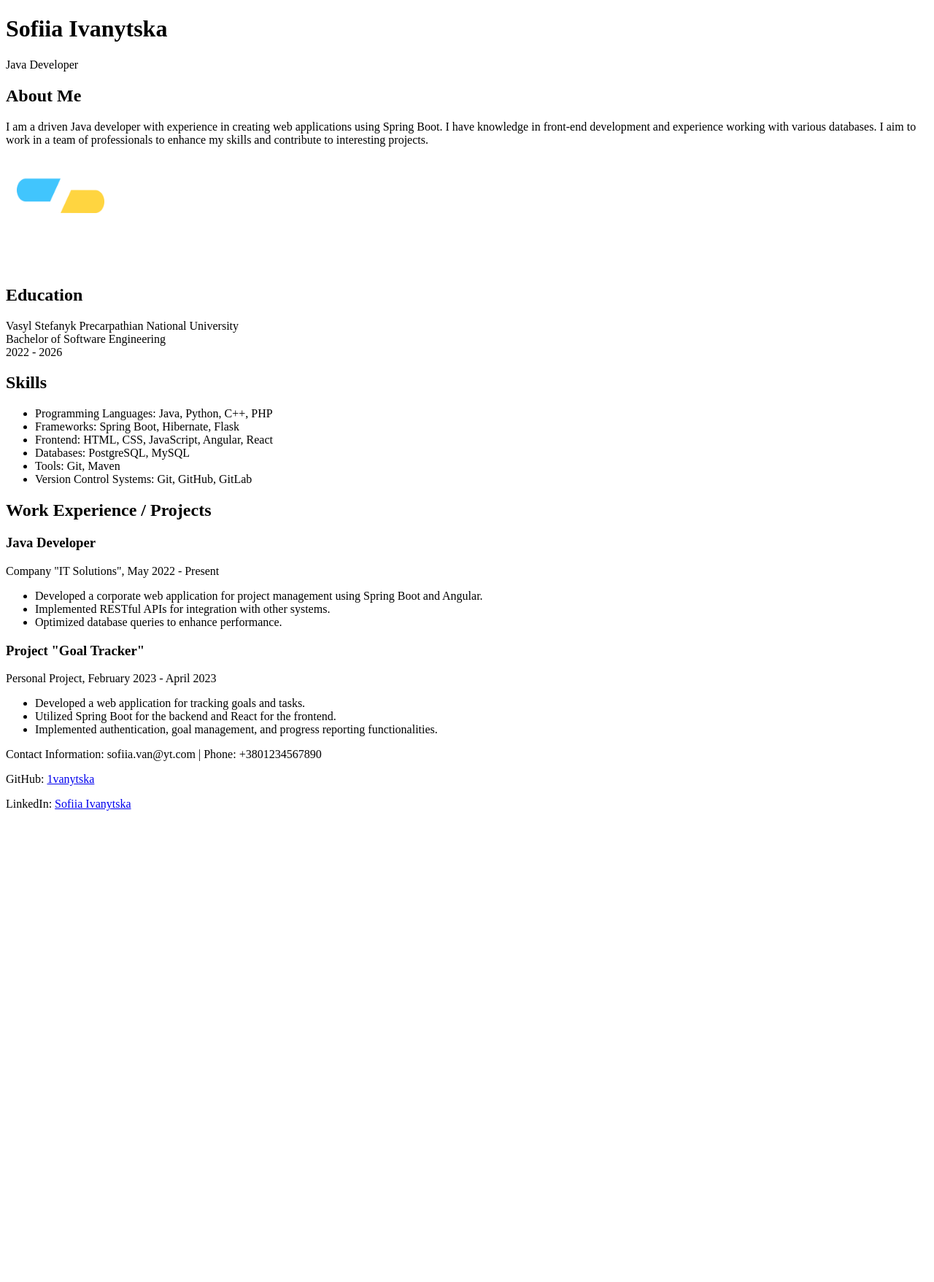
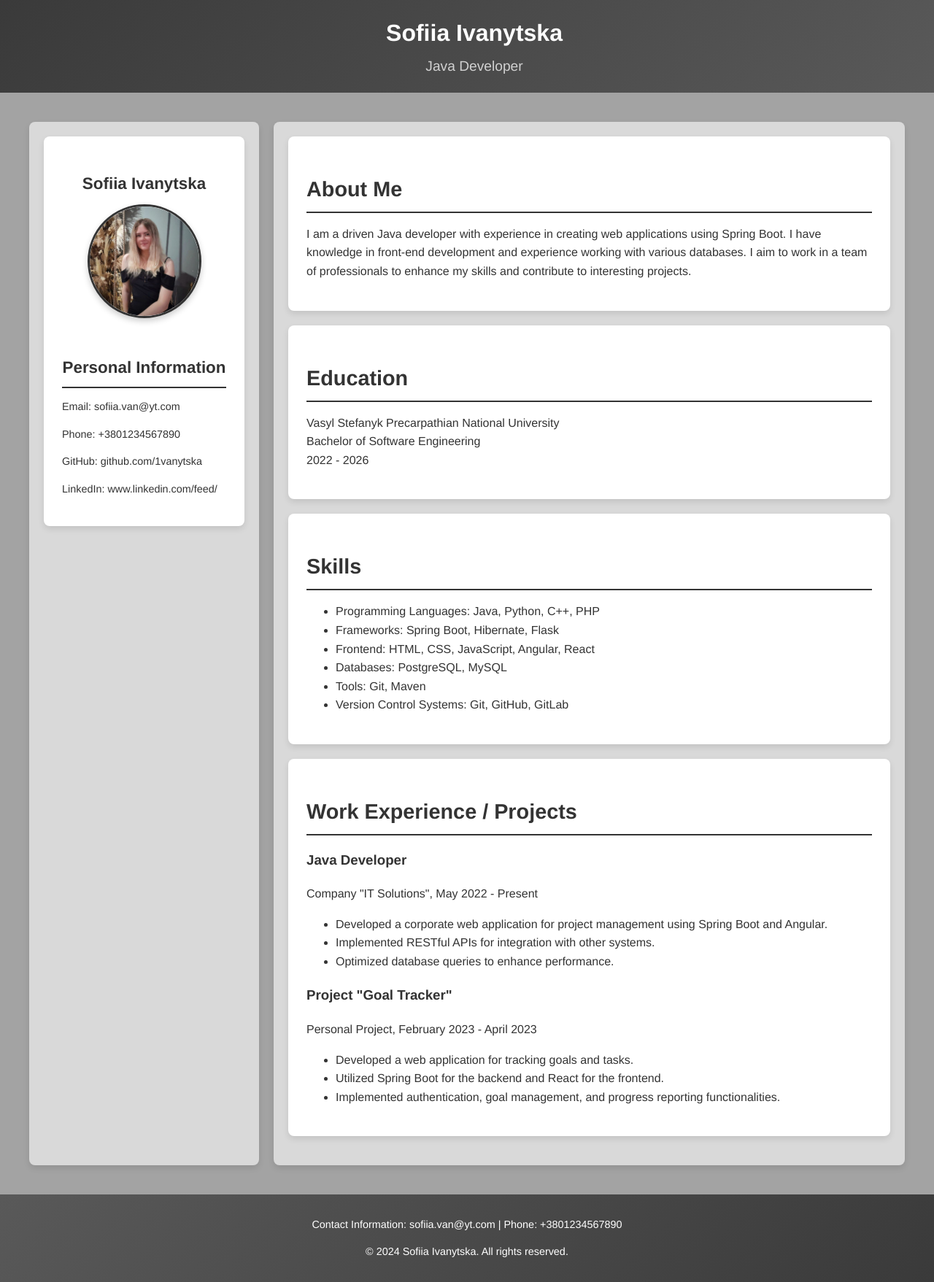
Before and after one commit to 1vanytska/flask-app-lab, a Flask app: page /resume in a window 1280 px wide. Shown: the whole page at 73% size. Before the commit the page ends 1111 px from the top, so only its background shows below. Run offline with Flask 3, Linux system fonts and the light colour scheme.

Commit message:
Add styles

```diff
--- /dev/null
+++ b/static/styles/styles.css
@@ -0,0 +1,165 @@
+body {
+    font-family: 'Helvetica Neue', Arial, sans-serif;
+    line-height: 1.6;
+    margin: 0;
+    padding: 0;
+    background: #a3a3a3;
+    color: #333;
+}
+
+header {
+    background: linear-gradient(135deg, #3a3a3a, #595959);
+    color: #fff;
+    padding: 20px 0;
+    text-align: center;
+}
+
+.header-content {
+    display: flex;
+    align-items: center;
+    justify-content: center;
+}
+
+.header-text {
+    margin-left: 20px;
+}
+
+header h1 {
+    margin: 0;
+    font-size: 2em;
+    font-weight: bold;
+}
+
+header p {
+    margin: 5px 0 0;
+    font-size: 1.2em;
+    color: #d1d1d1;
+}
+
+.container {
+    display: flex;
+    max-width: 1200px;
+    margin: 20px auto;
+    padding: 20px;
+    gap: 20px;
+}
+
+.sidebar {
+    flex: 1;
+    background: #d9d9d9;
+    border-radius: 8px;
+    padding: 20px;
+    box-shadow: 0 4px 8px rgba(0, 0, 0, 0.1);
+    text-align: center;
+}
+
+.sidebar h2, .sidebar p {
+    text-align: left;
+}
+
+.sidebar p {
+    font-size: 0.9em;
+    color: #333;
+}
+
+.sidebar h1 {
+    font-size: 1.4em;
+    margin-bottom: 10px;
+}
+
+.sidebar h1.personal-info::after {
+    content: '';
+    display: block;
+    width: 100%;
+    height: 2px;
+    background: #333;
+    margin-top: 8px;
+}
+
+.sidebar .contact-info::after {
+    content: '';
+    display: none;
+}
+
+.sidebar a {
+    color: #333;
+    text-decoration: none;
+}
+
+.sidebar a:hover {
+    text-decoration: underline;
+}
+
+.content {
+    flex: 3;
+    background: #d9d9d9;
+    border-radius: 8px;
+    padding: 20px;
+    box-shadow: 0 4px 8px rgba(0, 0, 0, 0.1);
+}
+
+.profile-photo {
+    width: 150px;
+    height: 150px;
+    border-radius: 50%;
+    object-fit: cover;
+    border: 3px solid #333;
+    box-shadow: 0 4px 8px rgba(0, 0, 0, 0.2);
+    margin-bottom: 20px;
+}
+
+footer {
+    background: linear-gradient(135deg, #595959, #3a3a3a);
+    color: #fff;
+    text-align: center;
+    padding: 15px 0;
+    font-size: 0.9em;
+}
+
+section {
+    background: #fff;
+    border-radius: 8px;
+    box-shadow: 0 4px 8px rgba(0, 0, 0, 0.1);
+    padding: 25px;
+    margin-bottom: 20px;
+}
+
+h2 {
+    color: #333;
+    border-bottom: 2px solid #333;
+    padding-bottom: 8px;
+    margin-bottom: 15px;
+    font-size: 1.8em;
+}
+
+section {
+    box-shadow: 0 4px 8px rgba(0, 0, 0, 0.1);
+}
+
+@media (max-width: 768px) {
+    .container {
+        flex-direction: column;
+    }
+
+    .sidebar {
+        margin-bottom: 20px;
+    }
+
+    .header-content {
+        flex-direction: column;
+    }
+
+    .header-text {
+        margin-left: 0;
+    }
+}
+
+a {
+    color: #333;
+    text-decoration: none;
+}
+
+a:hover {
+    color: #333;
+    text-decoration: underline;
+}
--- a/templates/resume.html
+++ b/templates/resume.html
@@ -4,31 +4,40 @@
     <meta charset="UTF-8">
     <meta name="viewport" content="width=device-width, initial-scale=1.0">
     <title>My Resume</title>
-    <link rel="stylesheet" href="/static/style/style.css">
+    <link rel="stylesheet" href="/static/styles/styles.css">
 </head>
 <body>
     <header>
+        <div class="header-content">
+            <div class="header-text">
                 <h1>Sofiia Ivanytska</h1>
                 <p>Java Developer</p>
+            </div>
+        </div>
     </header>
 
+    <div class="container">
+        <aside class="sidebar">
+            <section id="personal-info">
+                <h1>Sofiia Ivanytska</h1>
+                <img src="/static/images/profile.jpg" alt="Profile Photo" class="profile-photo">
+                <h1 class="personal-info">Personal Information</h1>
+                <p>Email: sofiia.van@yt.com</p>
+                <p>Phone: +3801234567890</p>
+                <p class="contact-info">GitHub: <a href="https://github.com/1vanytska">github.com/1vanytska</a></p>
+                <p class="contact-info">LinkedIn: <a href="https://www.linkedin.com/feed/">www.linkedin.com/feed/</a></p>
+            </section>
+        </aside>
+
+        <main class="content">
             <section id="about">
                 <h2>About Me</h2>
-        <p>
-            I am a driven Java developer with experience in creating web applications using
-            Spring Boot. I have knowledge in front-end development and experience working with various databases.
-            I aim to work in a team of professionals to enhance my skills and contribute to interesting projects.
-        </p>
-        <img src="/static/images/logo.gif" alt="Profile Photo" style="width:150px; height:150px;">
+                <p>I am a driven Java developer with experience in creating web applications using Spring Boot. I have knowledge in front-end development and experience working with various databases. I aim to work in a team of professionals to enhance my skills and contribute to interesting projects.</p>
             </section>
 
             <section id="education">
                 <h2>Education</h2>
-        <p>
-            Vasyl Stefanyk Precarpathian National University<br>
-            Bachelor of Software Engineering<br>
-            2022 - 2026
-        </p>
+                <p>Vasyl Stefanyk Precarpathian National University<br>Bachelor of Software Engineering<br>2022 - 2026</p>
             </section>
 
             <section id="skills">
@@ -61,11 +70,12 @@
                     <li>Implemented authentication, goal management, and progress reporting functionalities.</li>
                 </ul>
             </section>
+        </main>
+    </div>
 
     <footer>
         <p>Contact Information: sofiia.van@yt.com | Phone: +3801234567890</p>
-        <p>GitHub: <a href="https://github.com/1vanytska">1vanytska</a></p>
-        <p>LinkedIn: <a href="https://www.linkedin.com/feed/">Sofiia Ivanytska</a></p>
+        <p>&copy; 2024 Sofiia Ivanytska. All rights reserved.</p>
     </footer>
 </body>
 </html>
```
Also changed, not shown: static/images/profile.jpg (added), static/style/style.css (deleted). Lines whose indentation alone changed are shown as unchanged.
